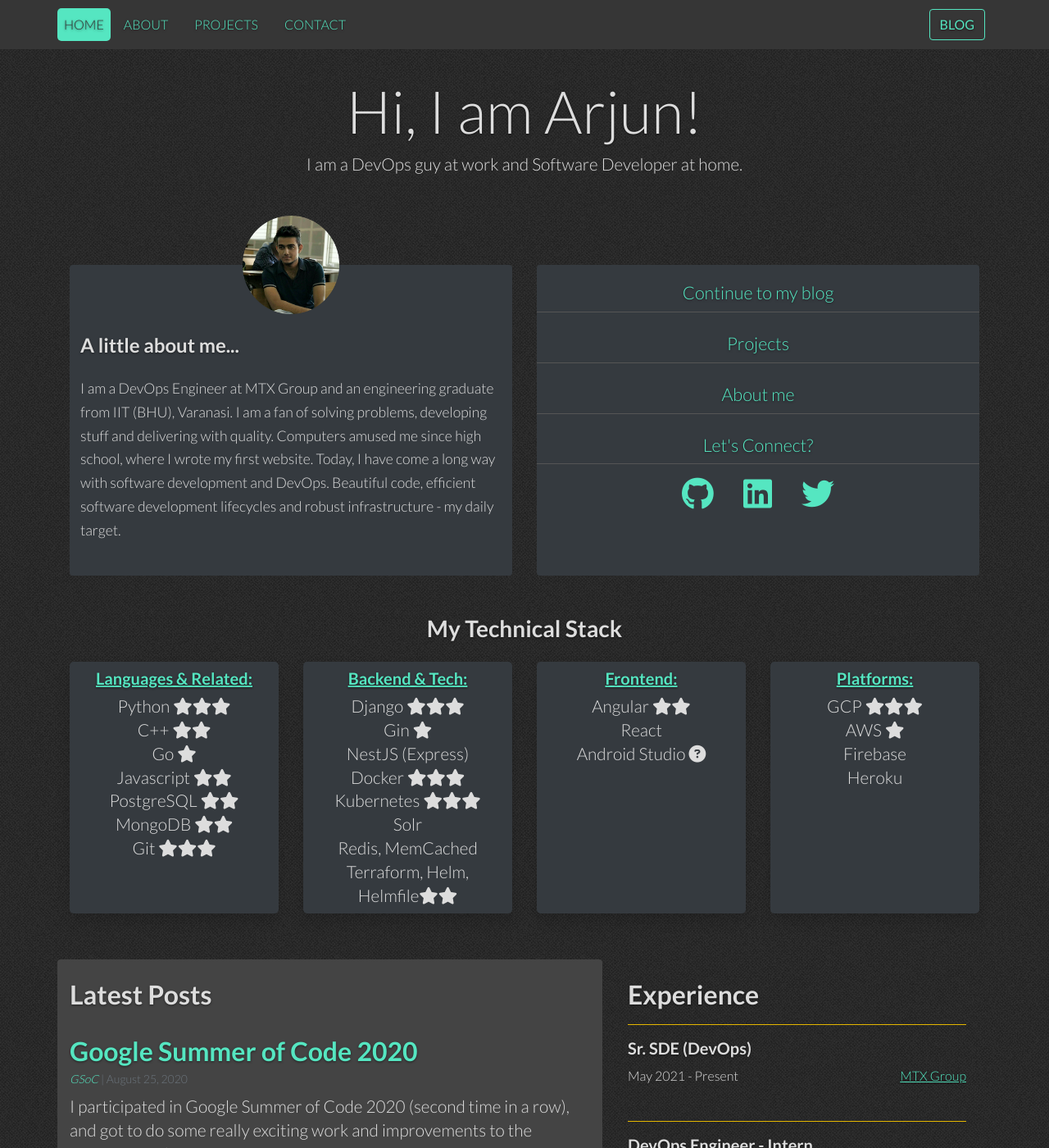
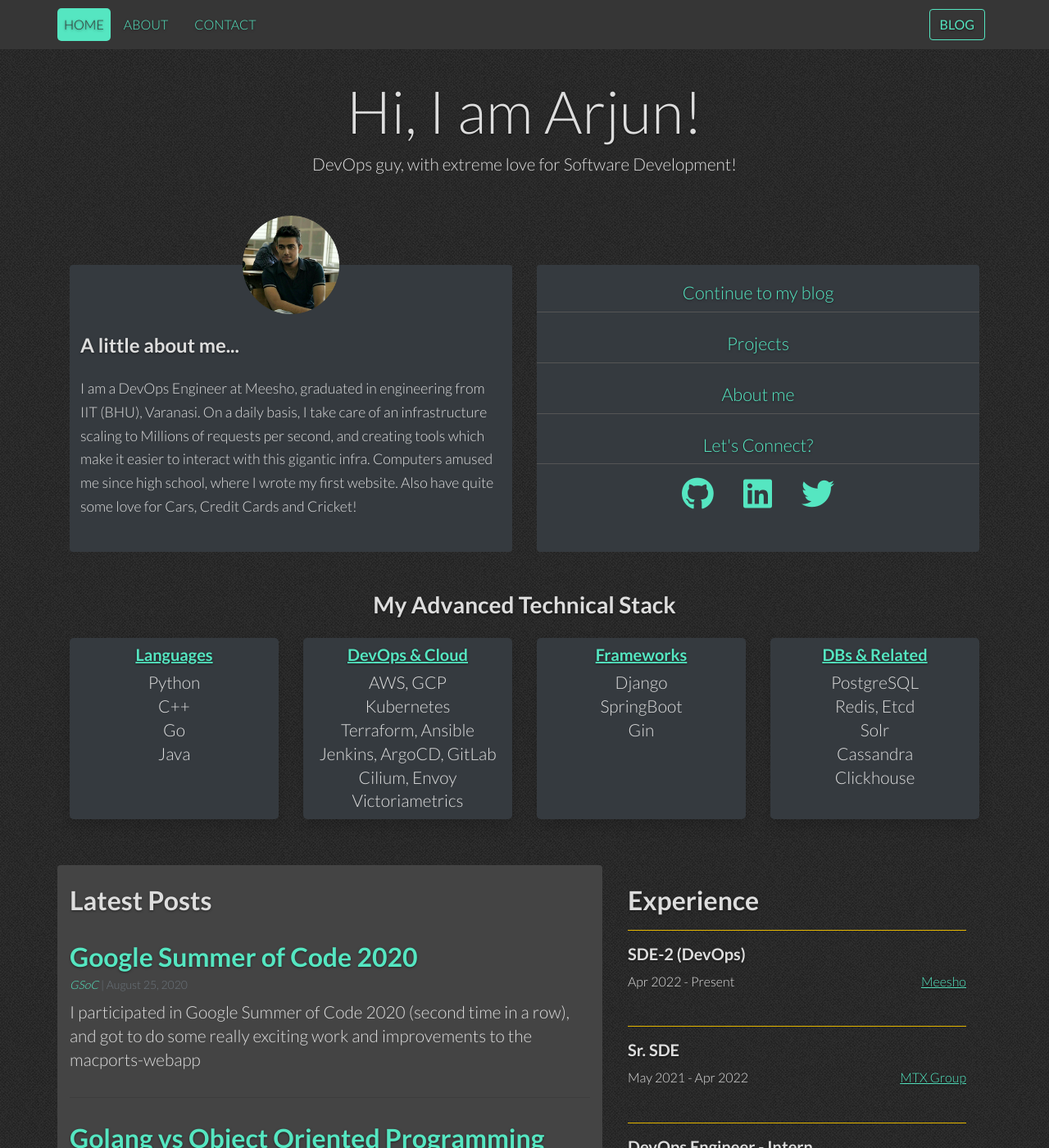
Before and after one commit to arjunsalyan/arjunsalyan.github.io, a Jekyll site: the page built from index.html, in a window 1280 px wide and 1400 px high. Shown: the whole window at 82% size. Built offline with Jekyll 4.4.1, drawn with Linux system fonts in a browser that asks for light colours; nearby versions of some CDN libraries; some of the changed text lies outside the part shown.

Commit message:
Update homepage

```diff
--- a/Gemfile
+++ b/Gemfile
@@ -1,2 +1,3 @@
 source 'https://rubygems.org'
 gem 'github-pages', group: :jekyll_plugins
+gem "webrick", "~> 1.8"
--- a/_includes/nav.html
+++ b/_includes/nav.html
@@ -6,9 +6,6 @@
                 </li>
                 <li class="nav-item mx-2 d-none d-md-block {% if page.url == '/about/' %}active{% endif %}">
                     <a class="nav-link" href="/about/">ABOUT</a>
-                </li>
-                <li class="nav-item mx-2 {% if page.url == '/projects/' %}active{% endif %}">
-                    <a class="nav-link" href="/projects/">PROJECTS</a>
                 </li>
                 <li class="nav-item mx-2 d-none d-md-block {% if page.url == '/contact/' %}active{% endif %}">
                     <a class="nav-link" href="/contact/">CONTACT</a>
--- a/_layouts/default.html
+++ b/_layouts/default.html
@@ -8,7 +8,7 @@
 	{% include nav.html %}
 	<div class="container mt-lg-2 pt-4">
 		<h1 class="display-3 text-center text-dark">Hi, I am Arjun!</h1>
-		<p class="text-center text-secondary">I am a DevOps guy at work and Software Developer at home.</p>
+		<p class="text-center text-secondary">DevOps guy, with extreme love for Software Development!</p>
 		<br>
 		<div class="row" style="margin-top: 60px;">
 			<div class="col-md-6 col-12 mt-2">
@@ -22,10 +22,9 @@
 						<div class="col-12 p-4 text-md-left text-center">
 							<h4 class="text-dark mb-4 px-1 font-weight-bold">A little about me...</h5>
 							<p class="text-secondary px-1" style="font-size: 1.1rem !important">
-								I am a DevOps Engineer at MTX Group and an engineering graduate from IIT (BHU), Varanasi. I am a fan
-								of solving problems, developing stuff and delivering with quality. Computers amused me
-								since high school, where I wrote my first website. Today, I have come a long way with software development
-								and DevOps. Beautiful code, efficient software development lifecycles and robust infrastructure - my daily target.
+								I am a DevOps Engineer at Meesho, graduated in engineering from IIT (BHU), Varanasi. On a daily basis, I take care of an
+								infrastructure scaling to Millions of requests per second, and creating tools which make it easier to interact with this gigantic
+								infra. Computers amused me since high school, where I wrote my first website. Also have quite some love for Cars, Credit Cards and Cricket!
 							</p>
 						</div>
 					</div>
@@ -64,48 +63,44 @@
 		<br>
 	</div>
 		<div class="container py-4">
-		<h3 class="text-center text-dark">My Technical Stack</h3>
+		<h3 class="text-center text-dark">My Advanced Technical Stack</h3>
 		<div class="row text-center">
 			<div class="col-md-3 mt-3">
 				<div style="height: 100%;" class="col-12 rounded-lg bg-light py-2 shadow">
-				<h5 class="text-underlined text-warning">Languages & Related:</h5>
-				<p class="my-0">Python <i class="fa fa-star"></i><i class="fa fa-star"></i><i class="fa fa-star"></i></p>
-				<p class="my-0">C++ <i class="fa fa-star"></i><i class="fa fa-star"></i></p>
-				<p class="my-0">Go <i class="fa fa-star"></i></p>
-				<p class="my-0">Javascript <i class="fa fa-star"></i><i class="fa fa-star"></i></p>
-				<p class="my-0">PostgreSQL <i class="fa fa-star"></i><i class="fa fa-star"></i></p>
-				<p class="my-0">MongoDB <i class="fa fa-star"></i><i class="fa fa-star"></i></p>
-				<p class="my-0">Git <i class="fa fa-star"></i><i class="fa fa-star"></i><i class="fa fa-star"></i></p>
+				<h5 class="text-underlined text-warning">Languages</h5>
+				<p class="my-0">Python</p>
+				<p class="my-0">C++</p>
+				<p class="my-0">Go</p>
+				<p class="my-0">Java</p>
 				</div>
 			</div>
 			<div class="col-md-3 mt-3">
 				<div style="height: 100%;" class="col-12 bg-light rounded-lg py-2 shadow">
-				<h5 class="text-underlined text-warning">Backend & Tech:</h5>
-				<p class="my-0">Django <i class="fa fa-star"></i><i class="fa fa-star"></i><i class="fa fa-star"></i></p>
-				<p class="my-0">Gin <i class="fa fa-star"></i></p>
-				<p class="my-0">NestJS (Express)</p>
-				<p class="my-0">Docker <i class="fa fa-star"></i><i class="fa fa-star"></i><i class="fa fa-star"></i></p>
-				<p class="my-0">Kubernetes <i class="fa fa-star"></i><i class="fa fa-star"></i><i class="fa fa-star"></i></p>
-				<p class="my-0">Solr</p>
-				<p class="my-0">Redis, MemCached</p>
-				<p class="my-0">Terraform, Helm, Helmfile<i class="fa fa-star"></i><i class="fa fa-star"></i></p>
+				<h5 class="text-underlined text-warning">DevOps & Cloud</h5>
+				<p class="my-0">AWS, GCP</p>
+				<p class="my-0">Kubernetes</p>
+				<p class="my-0">Terraform, Ansible</p>
+				<p class="my-0">Jenkins, ArgoCD, GitLab</p>
+				<p class="my-0">Cilium, Envoy</p>
+				<p class="my-0">Victoriametrics</p>
 				</div>
 			</div>
 			<div class="col-md-3 mt-3">
 				<div style="height: 100%;" class="col-12 bg-light rounded-lg py-2 shadow">
-				<h5 class="text-underlined text-warning">Frontend:</h5>
-				<p class="my-0">Angular  <i class="fa fa-star"></i><i class="fa fa-star"></i></p>
-				<p class="my-0">React</p>
-				<p class="my-0">Android Studio <i class="fa fa-question-circle"></i></p>
+				<h5 class="text-underlined text-warning">Frameworks</h5>
+				<p class="my-0">Django</p>
+				<p class="my-0">SpringBoot</p>
+				<p class="my-0">Gin</p>
 				</div>
 			</div>
 			<div class="col-md-3 mt-3">
 				<div style="height: 100%;" class="col-12 bg-light rounded-lg py-2 shadow">
-				<h5 class="text-underlined text-warning">Platforms:</h5>
-				<p class="my-0">GCP <i class="fa fa-star"></i><i class="fa fa-star"></i><i class="fa fa-star"></i></p>
-				<p class="my-0">AWS <i class="fa fa-star"></i></p>
-				<p class="my-0">Firebase</p>
-				<p class="my-0">Heroku</p>
+				<h5 class="text-underlined text-warning">DBs & Related</h5>
+				<p class="my-0">PostgreSQL</p>
+				<p class="my-0">Redis, Etcd</p>
+				<p class="my-0">Solr</p>
+				<p class="my-0">Cassandra</p>
+				<p class="my-0">Clickhouse</p>
 				</div>
 			</div>
 		</div>
--- a/index.html
+++ b/index.html
@@ -27,18 +27,17 @@ home: True
         <h2 class="text-dark">Experience</h2>
         <hr style="background-color: #fc0">
         <div class="expr-list-item">
-          <h5 class="text-dark">Sr. SDE (DevOps)</h5>
-          <p style="font-size:1rem !important" class="my-0 text-secondary">May 2021 - Present <span class="float-right text-warning text-underlined">MTX Group</span></p>
+          <h5 class="text-dark">SDE-2 (DevOps)</h5>
+          <p style="font-size:1rem !important" class="my-0 text-secondary">Apr 2022 - Present <span class="float-right text-warning text-underlined">Meesho</span></p>
+        </div><br><hr style="background-color: #fc0">
+        <div class="expr-list-item">
+          <h5 class="text-dark">Sr. SDE</h5>
+          <p style="font-size:1rem !important" class="my-0 text-secondary">May 2021 - Apr 2022 <span class="float-right text-warning text-underlined">MTX Group</span></p>
         </div><br><hr style="background-color: #fc0">
         <div class="expr-list-item">
           <h5 class="text-dark">DevOps Engineer - Intern</h5>
           <p style="font-size:1rem !important" class="my-0 text-secondary">Sept 2020 - Dec 2020 <span class="float-right text-warning text-underlined">MTX Group</span></p>
         </div><br><hr style="background-color: #fc0">
-        <div class="expr-list-item">
-          <h5 class="text-dark">Software Development Engineer (Cloud Native) - Intern</h5>
-          <p style="font-size:1rem !important" class="my-0 text-secondary">April 2020 - June 2020 <span class="float-right text-warning text-underlined">Semut.io</span></p>
-        </div>
-        <br><hr style="background-color: #fc0">
         <div class="expr-list-item">
           <h5 class="text-dark">Google Summer of Code 2020</h5>
           <p style="font-size:1rem !important" class="my-0 text-secondary">May 2020 - Present <span class="float-right text-warning text-underlined">MacPorts</span></p>
```
Also changed, not shown: category/projects.md (deleted, +0 -9 lines), Gemfile.lock, 1 other file.
